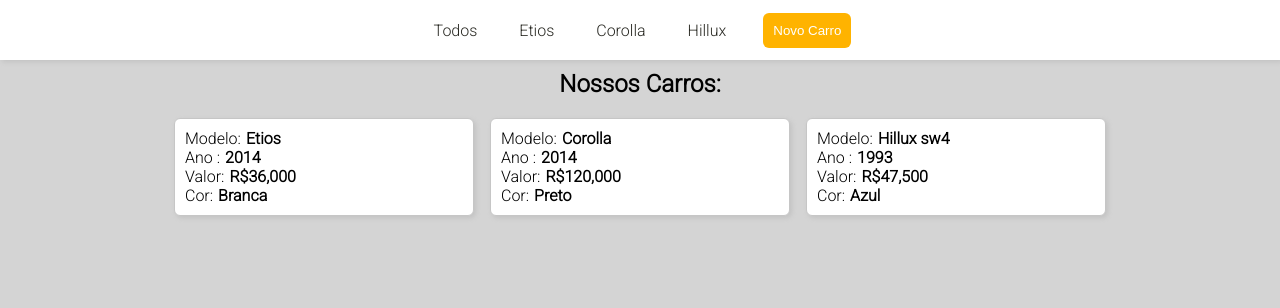
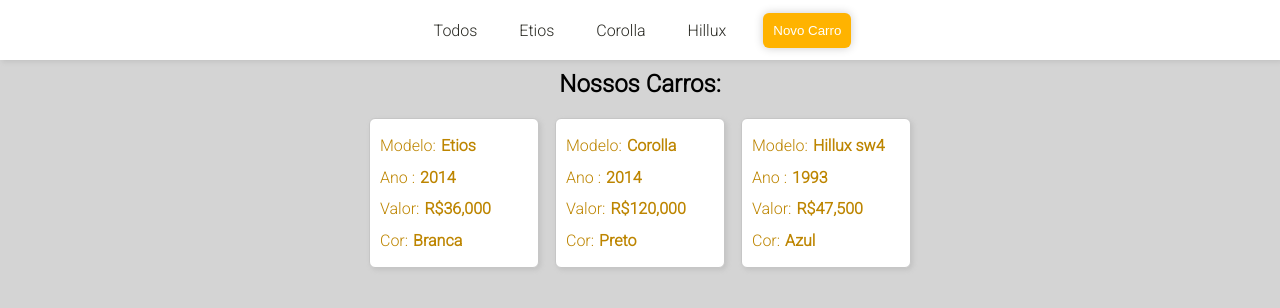
Before and after one commit to keilamadap/listagem-carros, a React (Create React App) app: page / in a window 1280 px wide. Shown: the top 308 px of the page. Built offline with nearby package versions, Linux system fonts and the light colour scheme.

Commit message:
feat: sombreamento nos botoes

```diff
--- a/src/components/Carros/styles.js
+++ b/src/components/Carros/styles.js
@@ -2,10 +2,11 @@
 
 export const Div = styled.div`
   display: flex;
-  justify-content: center;
+  justify-content: space-evenly;
   flex-direction: column;
-  width: 300px;
-  height: 100%;
+  min-width: 170px;
+  height: 150px;
+  gap: 5px;
   border: 1px solid #c6c6c6;
   padding: 10px;
   border-radius: 6px;
@@ -15,9 +16,12 @@
   box-shadow: 2px 2px 5px 0px rgba(194, 194, 194, 1);
 `;
 
-export const Paragraph = styled.p``;
+export const Paragraph = styled.p`
+  text-align: start;
+  color: #bd8500;
+`;
 
 export const Info = styled.span`
+  padding-left: 5px;
   font-weight: 600;
-  padding-left: 5px;
 `;
--- a/src/components/Form/styles.js
+++ b/src/components/Form/styles.js
@@ -18,6 +18,7 @@
   display: flex;
   justify-content: center;
   padding-top: 10px;
+  margin-bottom: 2rem;
 `;
 
 export const Form = styled.form`
@@ -34,6 +35,7 @@
 
 export const Input = styled.input`
   padding: 5px;
+  outline: none;
 `;
 
 export const ButtonContainer = styled.div`
@@ -45,15 +47,17 @@
 `;
 
 export const Button = styled.button`
-  margin-top: 10px;
+  margin-top: 25px;
   padding: 5px;
   background-color: #ffb300;
   border: none;
+  height: 30px;
   color: #fff;
   border-radius: 6px;
   width: 200px;
   cursor: pointer;
-  transition: 0.2s;
+  transition: 0.3s;
+  box-shadow: 0 0 10px rgba(0, 0, 0, 0.2);
 
   &:hover {
     background-color: #b27d00;
--- a/src/components/Menu/Modal/styles.css
+++ b/src/components/Menu/Modal/styles.css
@@ -11,16 +11,16 @@
 }
 
 .modal {
+  background: #e8e8e8;
   padding: 20px;
   border-radius: 5px;
-  /* box-shadow: 0 0 10px rgba(0, 0, 0, 0.2); */
+  box-shadow: 0 0 10px rgba(0, 0, 0, 0.2);
 }
 
 .close-container {
   display: flex;
   justify-content: end;
   width: 100%;
-  margin-bottom: 4px;
 }
 
 .close-button {
@@ -31,7 +31,8 @@
   cursor: pointer;
   padding: 10px;
   border: none;
-
+  box-shadow: 0 0 10px rgba(0, 0, 0, 0.2);
+  transition: 0.3s;
   &:hover {
     background-color: #b27d00;
   }
--- a/src/components/Menu/styles.js
+++ b/src/components/Menu/styles.js
@@ -29,7 +29,7 @@
 
   &:hover {
     padding: 5px;
-    color: #54b3d6;
+    color: #f0aa00;
   }
   @media (max-width: 500px) {
     font-size: 12px;
@@ -44,7 +44,8 @@
   cursor: pointer;
   padding: 10px;
   border: none;
-
+  transition: 0.3s;
+  box-shadow: 0 0 10px rgba(0, 0, 0, 0.2);
   &:hover {
     background-color: #f0aa00;
   }
```
